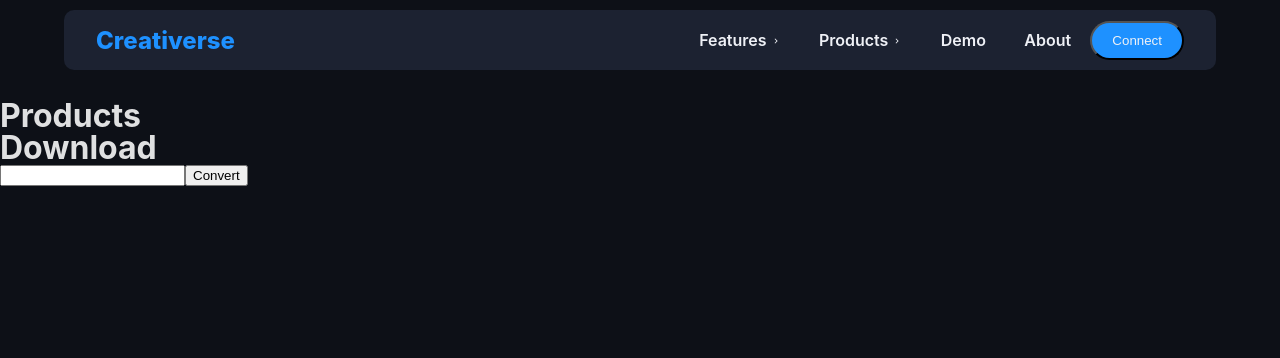
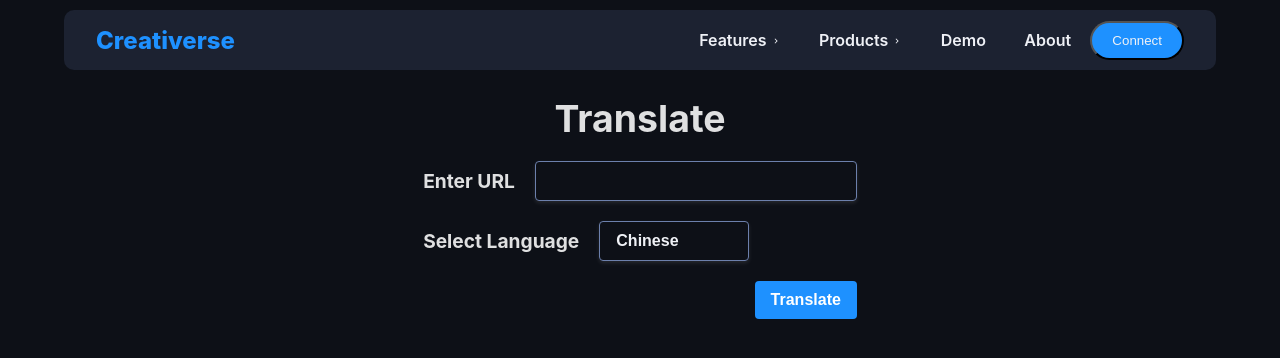
Before and after one commit to SanthoshSJ-Dev/creativerse, a React (Vite) app: page /products in a window 1280 px wide. Shown: the top 358 px of the page. Built offline with nearby package versions, Linux system fonts and the light colour scheme; no server answers.

Commit message:
fastapi translate UI done

```diff
--- a/src/components/TextTest.jsx
+++ b/src/components/TextTest.jsx
@@ -1,29 +1,92 @@
 import React, { useState } from "react";
 import axios from "axios";
+import "../styles/TextTest.css";
 
 const TextTest = () => {
   const [videoUrl, setVideoUrl] = useState("");
+  const [selectedLanguage, setSelectedLanguage] = useState("");
+  const [showDropdown, setShowDropdown] = useState(false);
 
-  const convertVideoToAudio = async () => {
+  const linkToTranslate = async () => {
     try {
       const response = await axios.post("http://127.0.0.1:8000/download", {
-        "video_url": videoUrl,
+        video_url: videoUrl,
+        language: selectedLanguage,
       });
-      console.log(response);
     } catch (error) {
       console.error(error);
     }
   };
 
+  const toggleDropdown = () => {
+    setShowDropdown(!showDropdown);
+  };
+
+  const selectLanguage = (language) => {
+    setSelectedLanguage(language);
+    setShowDropdown(false);
+  };
+
+  const getButtonName = () => {
+    if (selectedLanguage === "ta") {
+      return "Tamil";
+    } else if (selectedLanguage === "te") {
+      return "Telugu";
+    } else selectedLanguage === "zh-cn";
+    return "Chinese";
+  };
+
   return (
     <>
-      <h1>Download</h1>
-      <input
-        type="text"
-        value={videoUrl}
-        onChange={(e) => setVideoUrl(e.target.value)}
-      />
-      <button onClick={convertVideoToAudio}>Convert</button>
+      <div className="translate">
+        <h1 className="title">Translate</h1>
+        <div className="translate_container">
+          <div className="input">
+            <label htmlFor="url">Enter URL</label>
+            <input
+              id="url"
+              className="translate_url_input"
+              type="url"
+              value={videoUrl}
+              onChange={(e) => setVideoUrl(e.target.value)}
+            />
+          </div>
+
+          <div className="dropdown_container">
+            <label htmlFor="">Select Language</label>
+            <div className="dropdown">
+              <button className="dropdown-toggle" onClick={toggleDropdown}>
+                {getButtonName()}
+              </button>
+              {showDropdown && (
+                <div className="dropdown-menu">
+                  <button
+                    className="dropdown-item"
+                    onClick={() => selectLanguage("ta")}
+                  >
+                    Tamil
+                  </button>
+                  <button
+                    className="dropdown-item"
+                    onClick={() => selectLanguage("te")}
+                  >
+                    Telugu
+                  </button>
+                  <button
+                    className="dropdown-item"
+                    onClick={() => selectLanguage("zh-cn")}
+                  >
+                    Chinese
+                  </button>
+                </div>
+              )}
+            </div>
+          </div>
+          <button className="translate_btn" onClick={linkToTranslate}>
+            Translate
+          </button>
+        </div>
+      </div>
     </>
   );
 };
--- a/src/pages/Products.jsx
+++ b/src/pages/Products.jsx
@@ -1,15 +1,10 @@
 import React from "react";
-import {auth} from '../config/firebase';
-import LoginBtn from "../components/Navbar/LoginBtn";
 import TextTest from "../components/TextTest";
 
 const Products = () => {
   return (
-    <div>
-      <h1 className="padding">Products</h1>
-      {/* <LoginBtn auth={auth} /> */}
-
-      <TextTest/>
+    <div className="padding">
+      <TextTest />
     </div>
   );
 };
--- /dev/null
+++ b/src/styles/TextTest.css
@@ -0,0 +1,114 @@
+.translate {
+    display: flex;
+    flex-direction: column;
+    align-items: center;
+    justify-content: center;
+}
+
+.title {
+    font-size: var(--text-4);
+    margin-bottom: 1.5rem;
+}
+
+.translate_container {
+    display: flex;
+    flex-direction: column;
+    align-items: start;
+    gap: 20px;
+}
+
+.translate_container>.input {
+    display: flex;
+    flex-direction: row;
+    align-items: center;
+    justify-content: center;
+    gap: 20px;
+}
+
+label {
+    font-size: var(--text-1);
+    font-weight: 700;
+}
+
+.translate_url_input {
+    padding: 10px;
+    width: 300px;
+    border: 1px solid var(--dark-color-300);
+    border-radius: 4px;
+    box-shadow: 0 2px 4px rgba(255, 255, 255, 0.1);
+    color: var(--primary-text);
+    font-size: 16px;
+    background-color: transparent;
+}
+
+.dropdown_container{
+    display: flex;
+    align-items: center;
+    justify-content: center;
+    gap: 20px;
+}
+
+.dropdown {
+    position: relative;
+    display: inline-block;
+}
+
+.dropdown-toggle {
+    display: flex;
+    align-items: center;
+    justify-content: space-between;
+    padding: 10px 16px;
+    font-size: 16px;
+    font-weight: bold;
+    background-color: transparent;
+    color: var(--primary-text);
+    border: 1px solid var(--dark-color-300);
+    border-radius: 4px;
+    box-shadow: 0 2px 4px rgba(255, 255, 255, 0.1);
+    width: 150px;
+    cursor: pointer;
+}
+
+.dropdown-menu {
+    width: 100%;
+    position: absolute;
+    top: 100%;
+    left: 0;
+    display: flex;
+    flex-direction: column;
+    background-color: var(--dark-color-600);
+    border-radius: 4px;
+    z-index: 1;
+    box-shadow: 0 2px 4px rgba(0, 0, 0, 0.1);
+}
+
+.dropdown-item {
+    padding: 8px 16px;
+    font-size: 16px;
+    color: var(--primary-text);
+    background-color: transparent;
+    border: none;
+    cursor: pointer;
+    transition: background-color 0.3s ease;
+}
+
+.dropdown-item:hover {
+    background-color: var(--dark-color-700);
+}
+
+.translate_btn {
+    padding: 10px 16px;
+    font-size: 16px;
+    font-weight: bold;
+    color: #fff;
+    background-color: var(--primary-color);
+    border: none;
+    align-self: self-end;
+    border-radius: 4px;
+    cursor: pointer;
+    transition: background-color 0.3s ease;
+}
+
+.translate_btn:hover {
+    background-color: #0056b3;
+}
```
Also changed, not shown: 2 other files (tests, documents, lock files or other folders).
